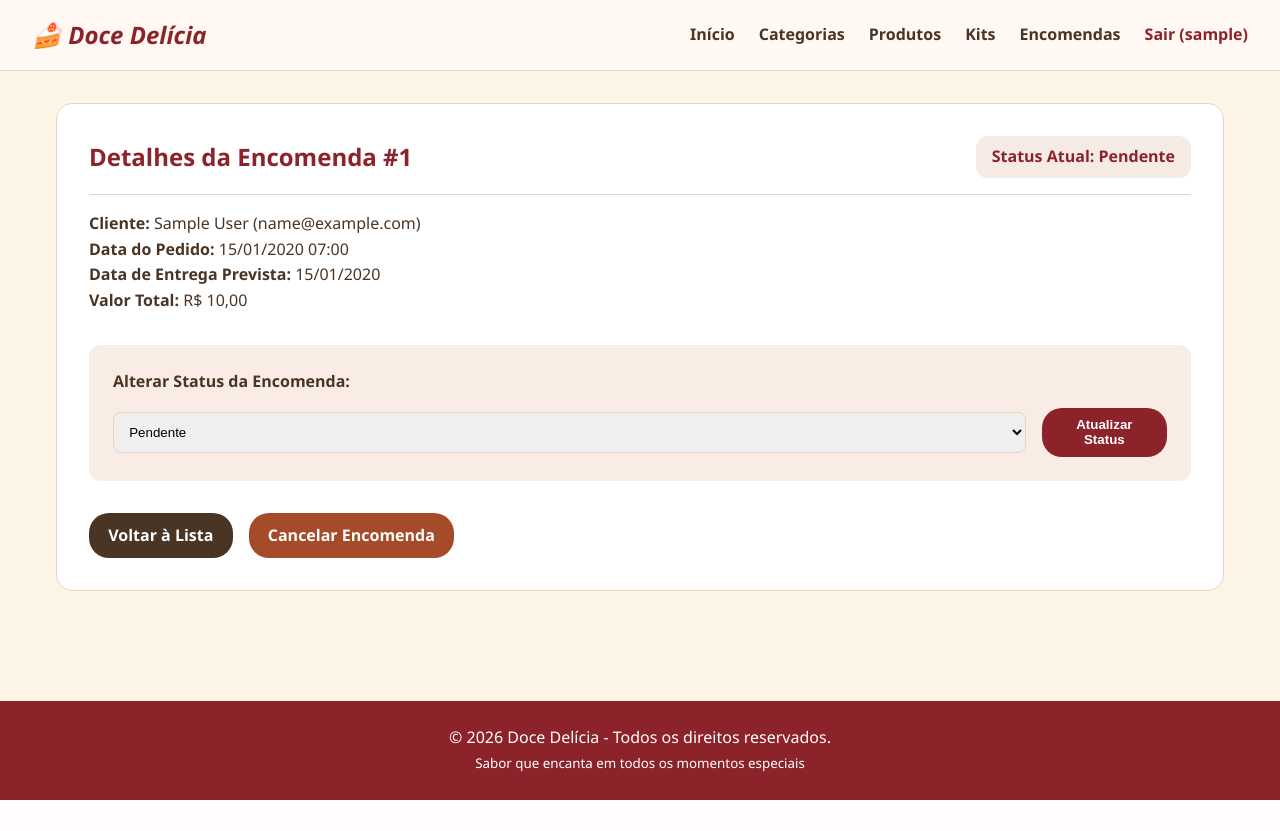
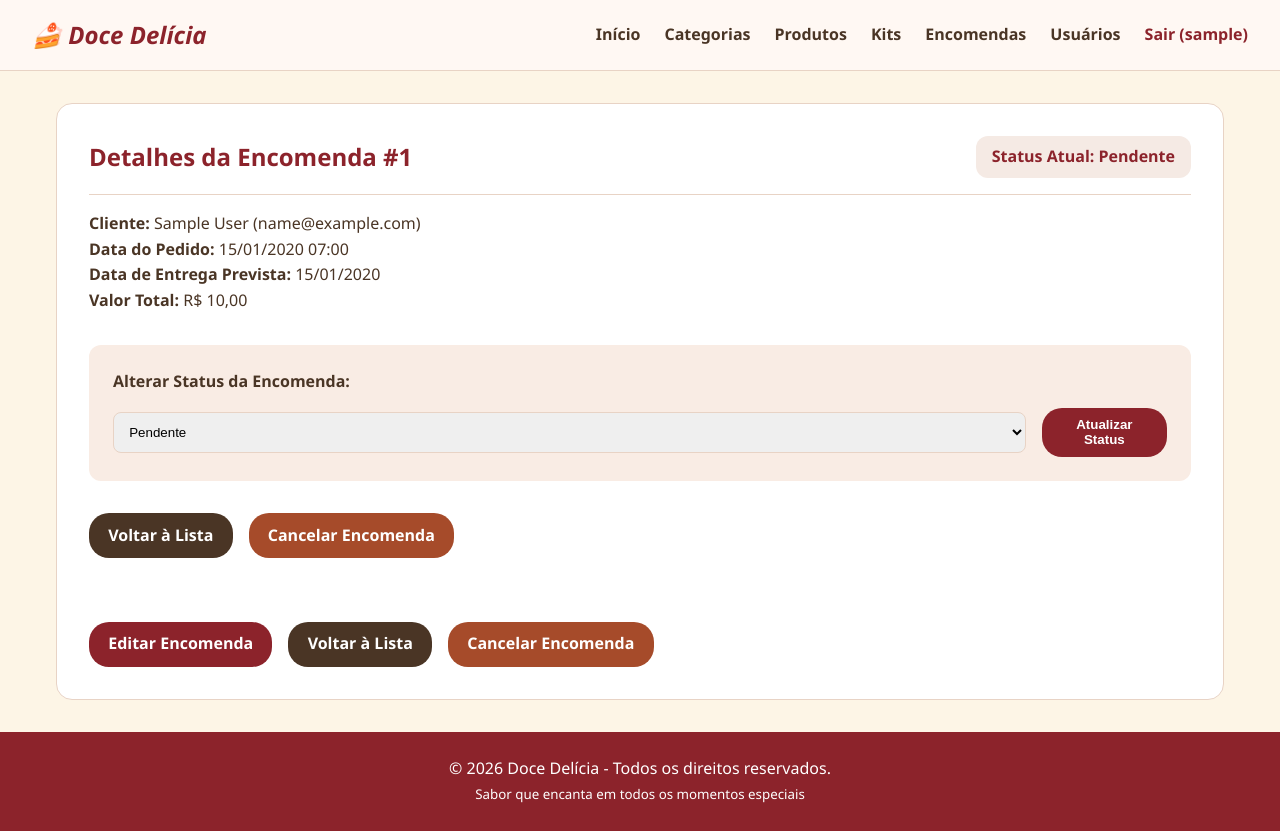
Before and after one commit to MariaFerrari0/Sistema_Doceria, a Django app: page /encomendas/detalhe/1/ in a window 1280 px wide. Before the commit the page ends 800 px from the top, so only its background shows below. Run offline with Django 5.2, Linux system fonts and the light colour scheme; a user stored in the database is signed in; tables that the repository leaves empty hold one stand-in row (values such as "Sample post").

Commit message:
Atualização_Formulário_Encomenda

```diff
--- a/base_templates/global/partials/header.html
+++ b/base_templates/global/partials/header.html
@@ -12,7 +12,12 @@
       <a href="{% url 'produtos:listar' %}">Produtos</a>
       <a href="{% url 'kits:listar' %}">Kits</a>
       <a href="{% url 'encomendas:listar' %}">Encomendas</a>
-      <a href="{% url 'administradora:logout' %}" style="color: var(--color-primary);">Sair ({{ user.username }})</a>
+      <a href="{% url 'administradora:usuarios_listar' %}">Usuários</a>
+      <a href="{% url 'administradora:logout' %}"
+         onclick="return confirm('Tem certeza que deseja sair do sistema?');"
+         style="color: var(--color-primary);">
+         Sair ({{ user.username }})
+      </a>
     {% else %}
       <a href="{% url 'administradora:login' %}">Entrar</a>
     {% endif %}
--- a/encomendas/forms.py
+++ b/encomendas/forms.py
@@ -1,4 +1,5 @@
 from django import forms
+from django.utils import timezone
 from .models import Encomenda
 
 
@@ -13,7 +14,26 @@ class EncomendaForm(forms.ModelForm):
             'valor_total': forms.NumberInput(attrs={'class': 'input-control', 'step': '0.01'}),
         }
 
+    def __init__(self, *args, **kwargs):
+        super().__init__(*args, **kwargs)
+        self.fields['cliente'].required = True
+        self.fields['data_entrega'].required = True
+        self.fields['valor_total'].required = True
 
+    def clean_data_entrega(self):
+        data_entrega = self.cleaned_data.get('data_entrega')
+        if data_entrega and data_entrega < timezone.now().date():
+            raise forms.ValidationError('A data de entrega não pode ser anterior à data atual.')
+        return data_entrega
+
+    def clean_valor_total(self):
+        valor = self.cleaned_data.get('valor_total')
+        if valor is not None and valor < 0:
+            raise forms.ValidationError('O valor total não pode ser negativo.')
+        return valor
+
+
+# Form dedicado apenas à alteração rápida do Status da Encomenda
 class StatusEncomendaForm(forms.ModelForm):
     class Meta:
         model = Encomenda
--- a/encomendas/templates/encomendas/pages/detalhe.html
+++ b/encomendas/templates/encomendas/pages/detalhe.html
@@ -36,5 +36,13 @@
       {% endif %}
     </div>
   </div>
+
+  <div style="margin-top: 2rem; display: flex; gap: 1rem;">
+  <a href="{% url 'encomendas:editar' encomenda.id %}" class="btn">Editar Encomenda</a>
+  <a href="{% url 'encomendas:listar' %}" class="btn" style="background-color: #4A3525;">Voltar à Lista</a>
+  {% if encomenda.status != 'Cancelada' %}
+    <a href="{% url 'encomendas:cancelar' encomenda.id %}" class="btn" style="background-color: #A64B2A;">Cancelar Encomenda</a>
+  {% endif %}
+</div>
 </article>
 {% endblock content %}
--- a/encomendas/urls.py
+++ b/encomendas/urls.py
@@ -7,5 +7,6 @@ urlpatterns = [
     path('', views.listar, name='listar'),
     path('criar/', views.criar, name='criar'),
     path('detalhe/<int:id>/', views.detalhe, name='detalhe'),
+    path('editar/<int:id>/', views.editar, name='editar'),
     path('cancelar/<int:id>/', views.cancelar, name='cancelar'),
 ]
--- a/encomendas/views.py
+++ b/encomendas/views.py
@@ -35,9 +35,20 @@ def criar(request):
     form = EncomendaForm(request.POST or None)
     if request.method == 'POST' and form.is_valid():
         encomenda = form.save()
-        messages.success(request, f'Encomenda #{encomenda.id} registrada!')
+        messages.success(request, f'Encomenda #{encomenda.id} registrada com sucesso!')
         return redirect('encomendas:detalhe', id=encomenda.id)
     return render(request, 'encomendas/pages/form.html', {'form': form, 'titulo': 'Nova Encomenda'})
+
+
+@login_required(login_url='administradora:login')
+def editar(request, id):
+    encomenda = get_object_or_404(Encomenda, id=id)
+    form = EncomendaForm(request.POST or None, instance=encomenda)
+    if request.method == 'POST' and form.is_valid():
+        form.save()
+        messages.success(request, f'Encomenda #{encomenda.id} atualizada com sucesso!')
+        return redirect('encomendas:detalhe', id=encomenda.id)
+    return render(request, 'encomendas/pages/form.html', {'form': form, 'titulo': f'Editar Encomenda #{encomenda.id}'})
 
 
 @login_required(login_url='administradora:login')
```
Also changed, not shown: administradora/forms.py (+7 -8 lines), administradora/views.py (+9 -1 lines).
